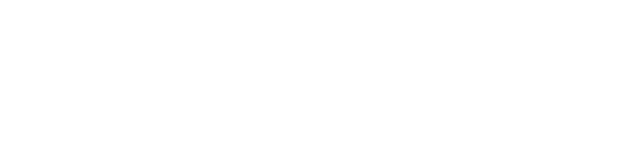
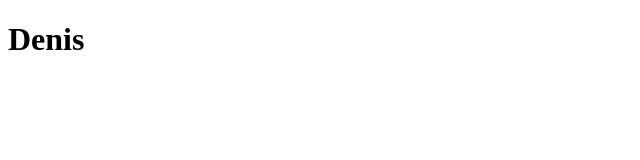
Before and after one commit to MaoroHe/MaoroHe.github.io, a plain HTML site: page index.html in a window 1280 px wide. Shown: the whole page, without its empty margins (0-640 px from the left). Drawn offline with Linux system fonts and the light colour scheme.

Commit message:
Update index.html

```diff
--- a/index.html
+++ b/index.html
@@ -6,6 +6,6 @@
     <title>Document</title>
 </head>
 <body>
-
+    <h1>Denis</h1>
 </body>
 </html>
```
